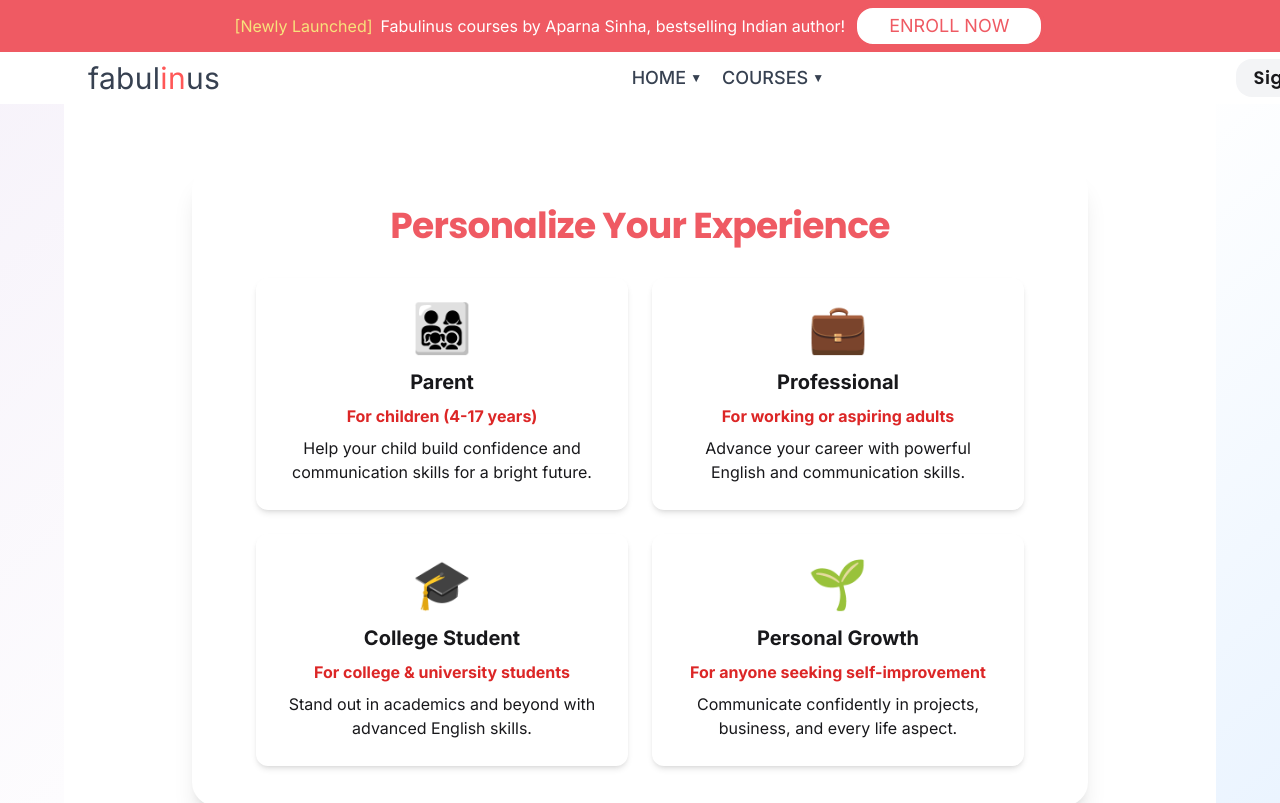
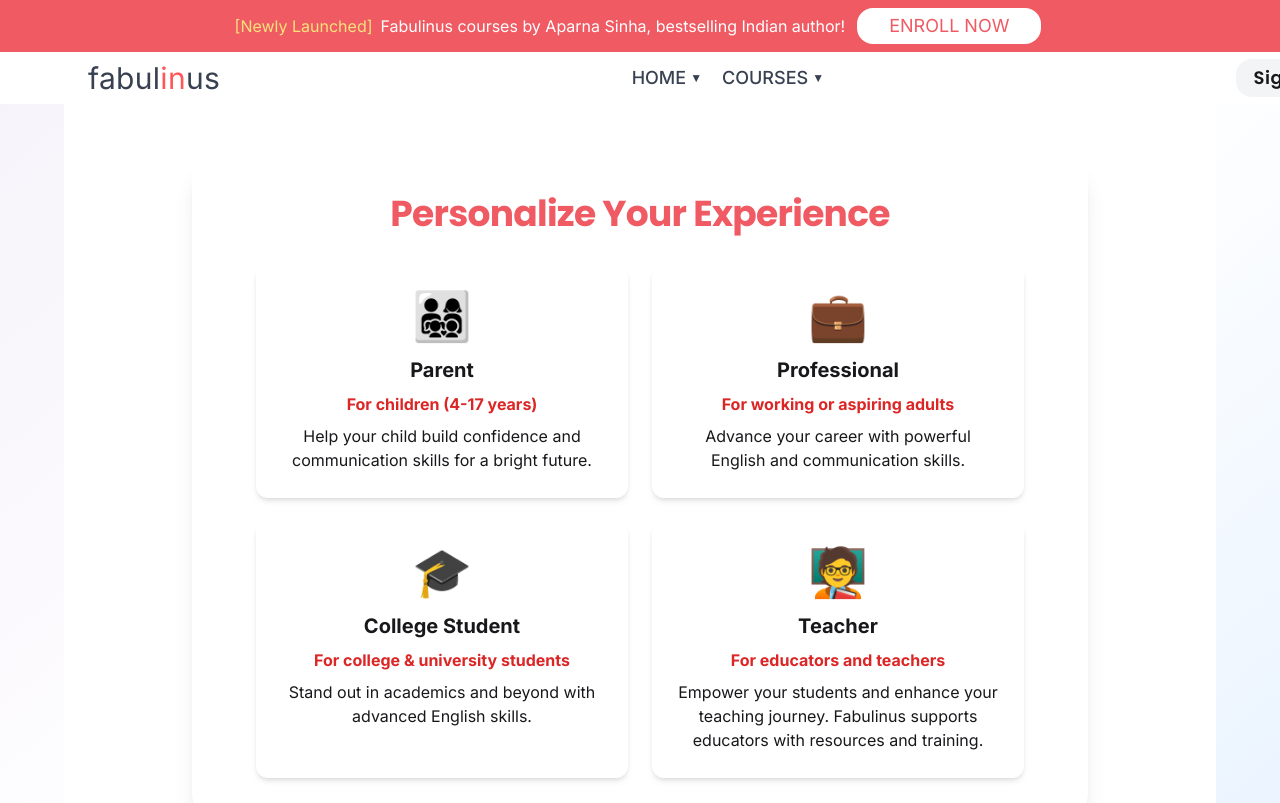
Before and after one commit to Vishalmakhija1012/Fabulinus, a Next.js app: page /persona in a window 1280 px wide. Shown: the top 803 px of the page. Built offline with nearby package versions, Linux system fonts and the light colour scheme.

Commit message:
Fix persona selection and detail flow for all personas; ensure teacher persona is consistent

```diff
--- a/pages/persona/index.tsx
+++ b/pages/persona/index.tsx
@@ -27,11 +27,11 @@
 		description: 'Stand out in academics and beyond with advanced English skills.',
 	},
 	{
-		key: 'teacher', // changed from 'personal_growth' to 'teacher'
-		emoji: '🌱', // changed to seedling for growth
-		title: 'Personal Growth',
-		age: 'For anyone seeking self-improvement', // changed
-		description: 'Communicate confidently in projects, business, and every life aspect.',
+		key: 'teacher',
+		emoji: '🧑‍🏫',
+		title: 'Teacher',
+		age: 'For educators and teachers',
+		description: 'Empower your students and enhance your teaching journey. Fabulinus supports educators with resources and training.',
 	},
 ];
 
```
